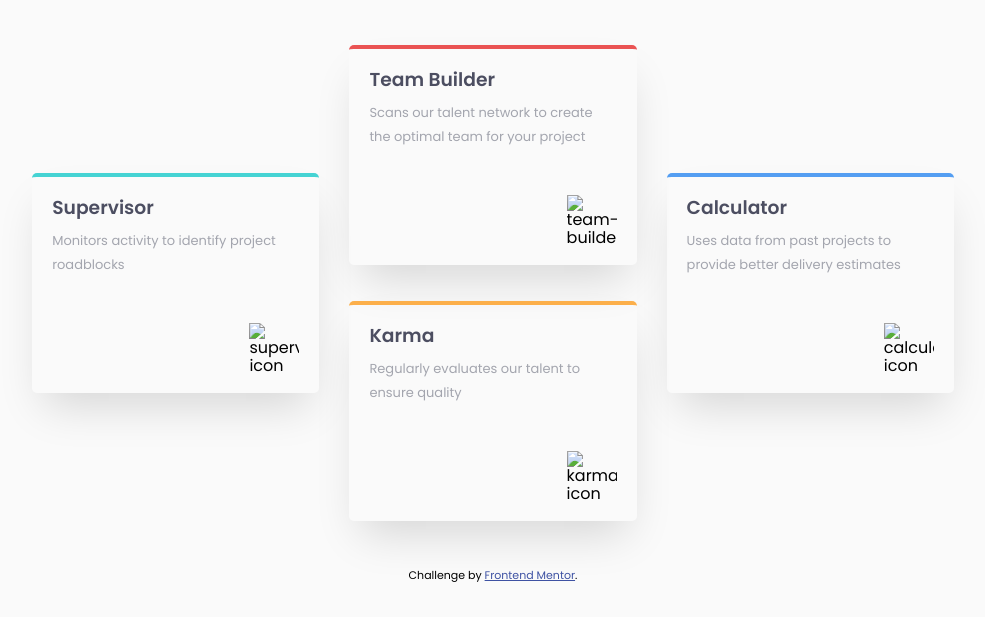
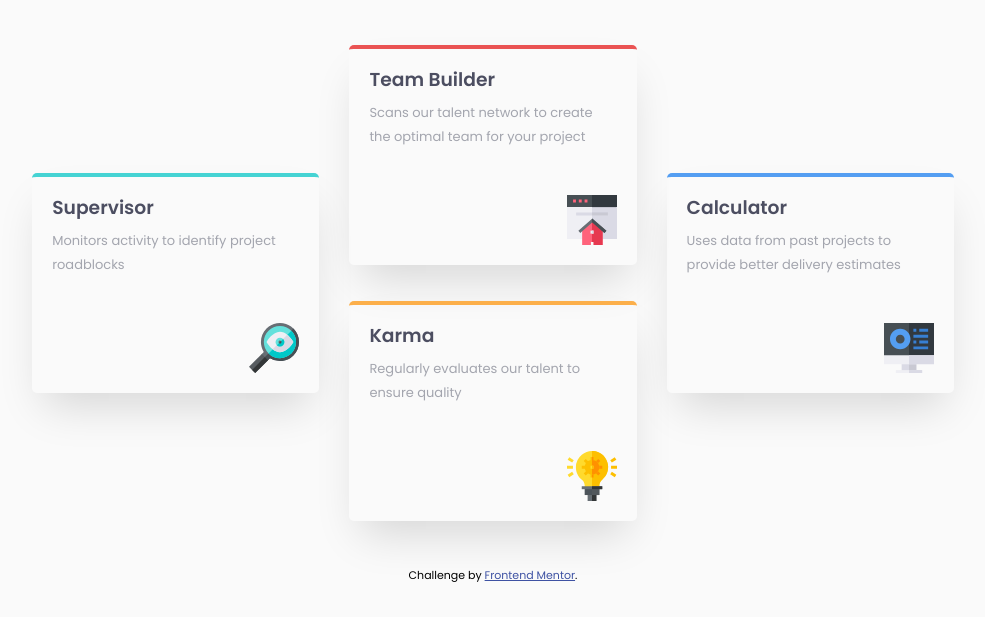
Before and after one commit to galvancamilanicole/four-card-feature-section, a plain HTML site: page index.html in a window 1280 px wide. Shown: the part 183-800 px from the top of the page, without its empty margins (147-1132 px from the left). Drawn offline with Linux system fonts and the light colour scheme; the site is published under a folder, as on GitHub Pages, so addresses that start at the root find nothing.

Commit message:
icons fixed

```diff
--- a/index.html
+++ b/index.html
@@ -36,7 +36,7 @@
         <p class="card-subtitle">Monitors activity to identify project roadblocks</p>
       </div>
       <div class="image">
-        <img src="/images/icon-supervisor.svg" alt="supervisor-icon">
+        <img src="./images/icon-supervisor.svg" alt="supervisor-icon">
       </div>
     </section>
     <section class="card team-builder">
@@ -45,7 +45,7 @@
         <p class="card-subtitle">Scans our talent network to create the optimal team for your project</p>
       </div>
       <div class="image">
-        <img src="/images/icon-team-builder.svg" alt="team-builder-icon">
+        <img src="./images/icon-team-builder.svg" alt="team-builder-icon">
       </div>
     </section>
     <section class="card karma">
@@ -54,7 +54,7 @@
         <p class="card-subtitle">Regularly evaluates our talent to ensure quality</p>
       </div>
       <div class="image">
-        <img src="/images/icon-karma.svg" alt="karma-icon">
+        <img src="./images/icon-karma.svg" alt="karma-icon">
       </div>
     </section>
     <section class="card calculator">
@@ -63,7 +63,7 @@
         <p class="card-subtitle">Uses data from past projects to provide better delivery estimates</p>
       </div>
       <div class="image">
-        <img src="/images/icon-calculator.svg" alt="calculator-icon">
+        <img src="./images/icon-calculator.svg" alt="calculator-icon">
       </div>
     </section>
   </main>
```
